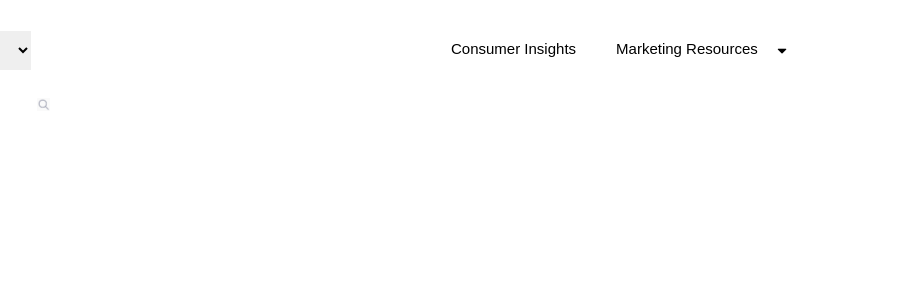
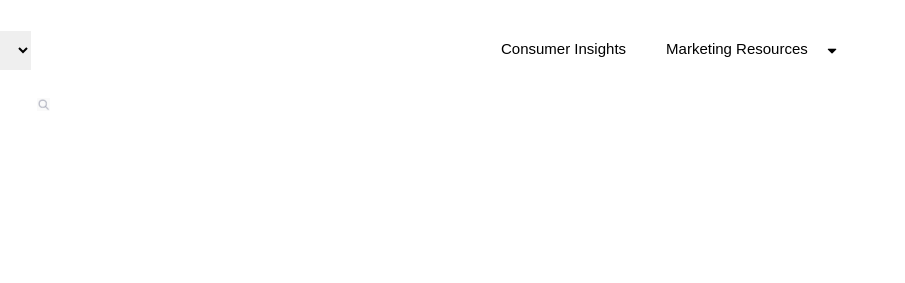
Before and after one commit to Radhikajram/hyf-FooCoding-Html, a plain HTML site: page docs/Html/Day3 - Design a page/index.html in a window 1280 px wide. Shown: the top 283 px of the page, 375-1280 px from the left. Drawn offline with nearby package versions, Linux system fonts and the light colour scheme.

Commit message:
adjusted left margin

```diff
--- a/docs/Html/Day3 - Design a page/style.css
+++ b/docs/Html/Day3 - Design a page/style.css
@@ -73,7 +73,7 @@ nav ul > li:nth-last-child(2) ul {
   left: auto;
 }
 .secondlist {
-  margin-left: 400px;
+  margin-left: 450px;
   color: black;
 }
 #list {
```
